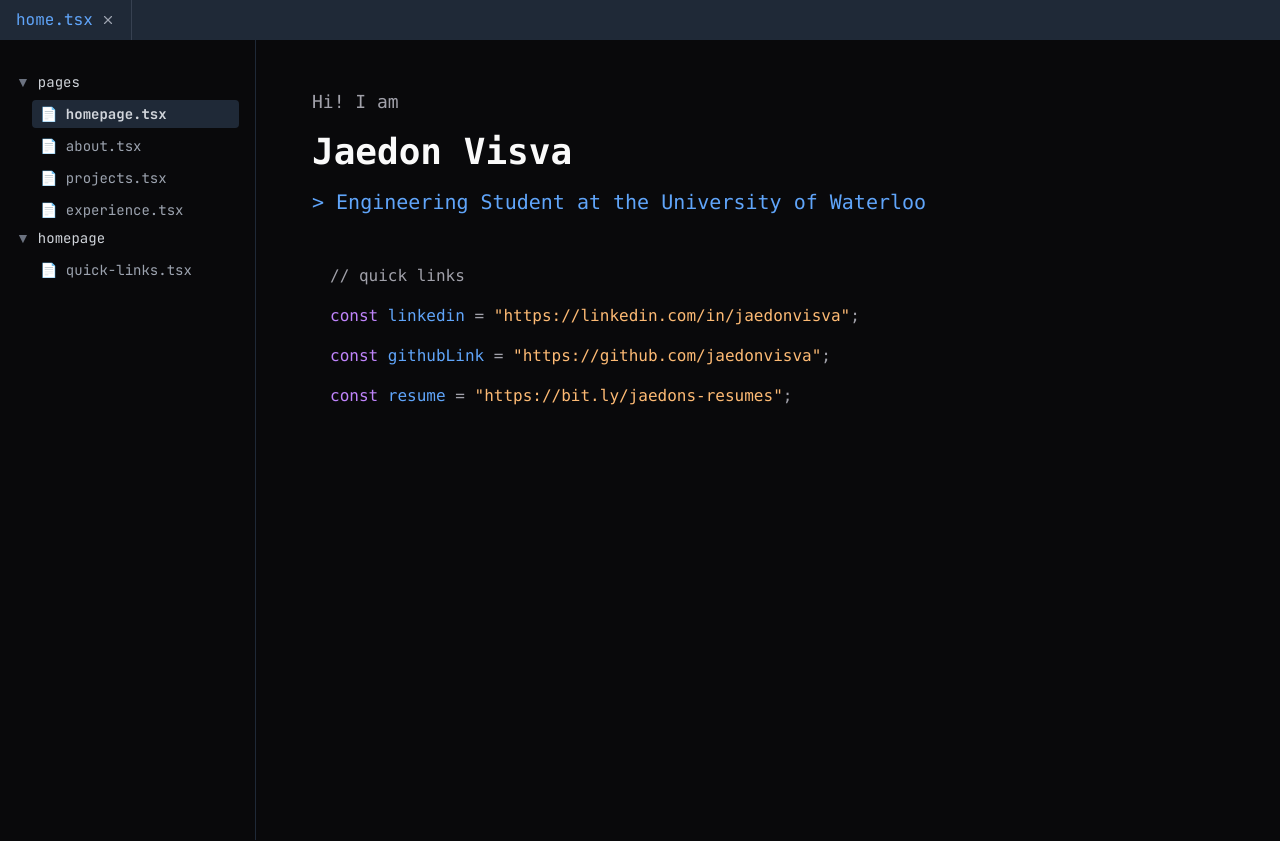
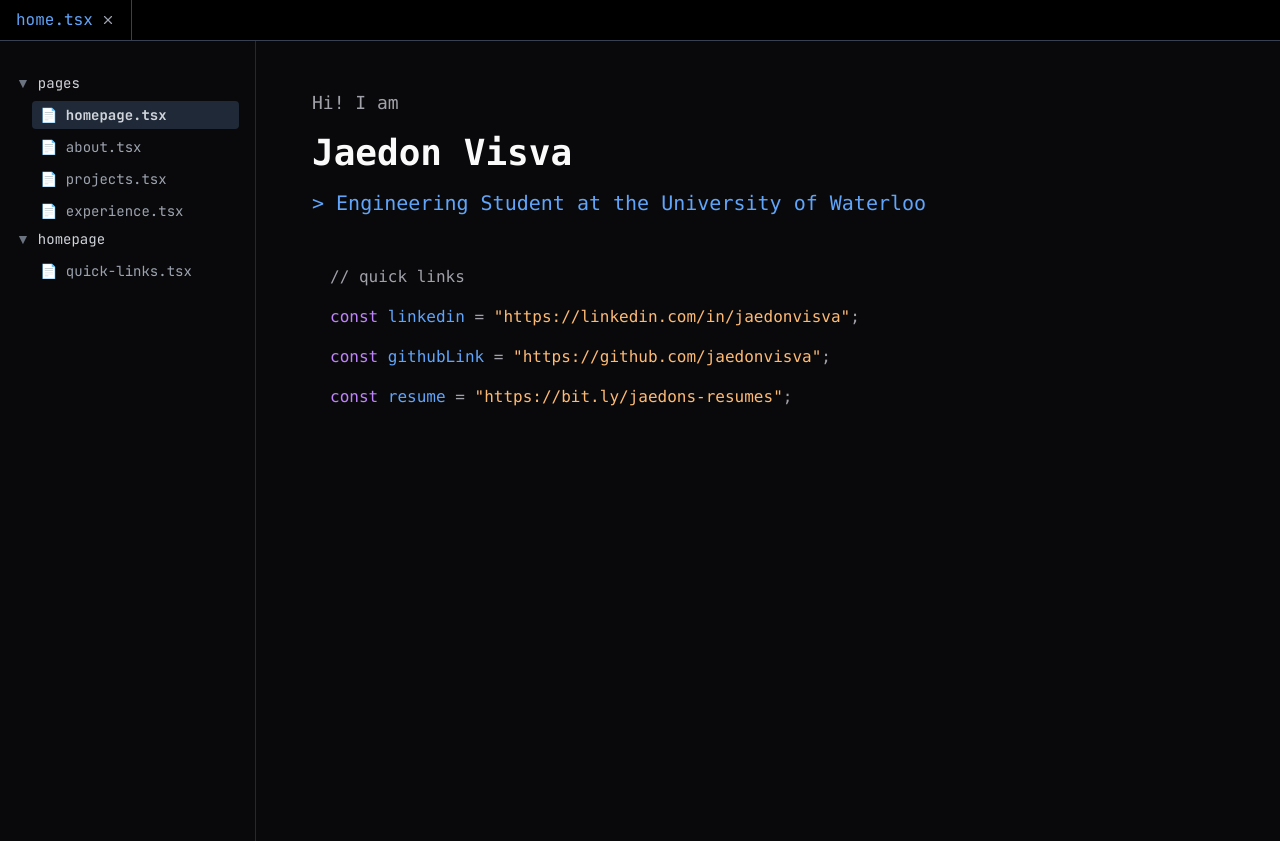
Before and after one commit to jaedonvisva/portfolio-website, a Next.js app: page / in a window 1280 px wide. Built offline with nearby package versions, Linux system fonts and the light colour scheme.

Commit message:
colour change

```diff
--- a/src/components/tab-bar.tsx
+++ b/src/components/tab-bar.tsx
@@ -35,7 +35,7 @@ export function TabBar() {
   }
 
   return (
-    <div className="flex bg-gray-800 text-white">
+    <div className="flex bg-black text-white border-b border-gray-700">
       {tabs.map((tab) => (
         <div key={tab.path} className="flex items-center px-4 py-2 border-r border-gray-700">
           <Link href={tab.path} className={`mr-2 ${pathname === tab.path ? "text-blue-400" : ""}`}>
```
